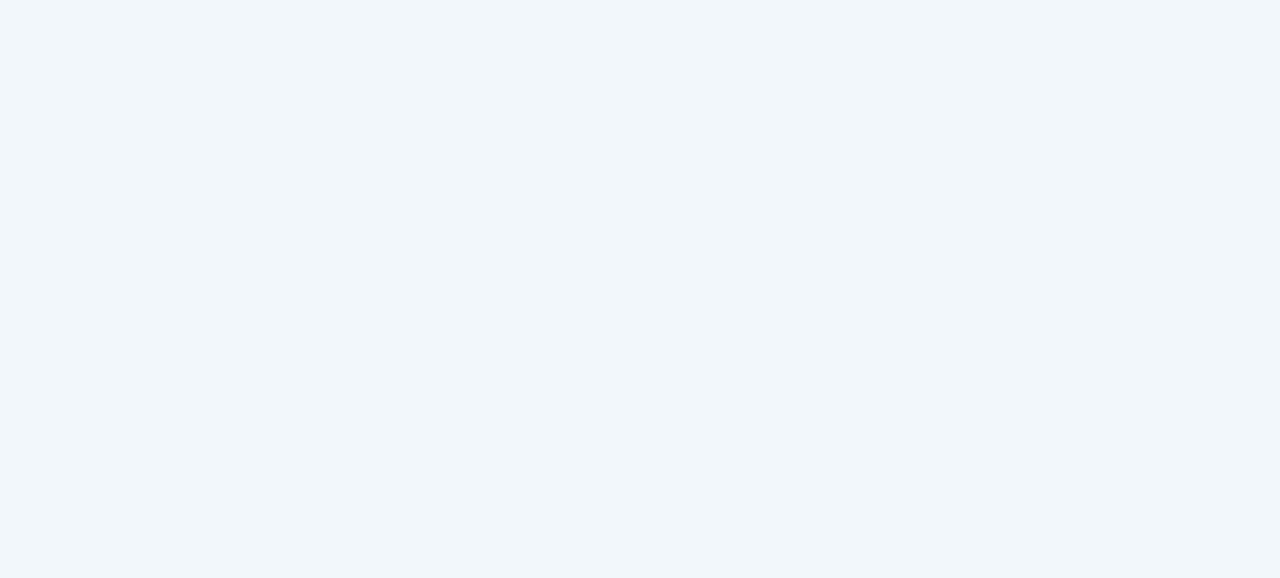
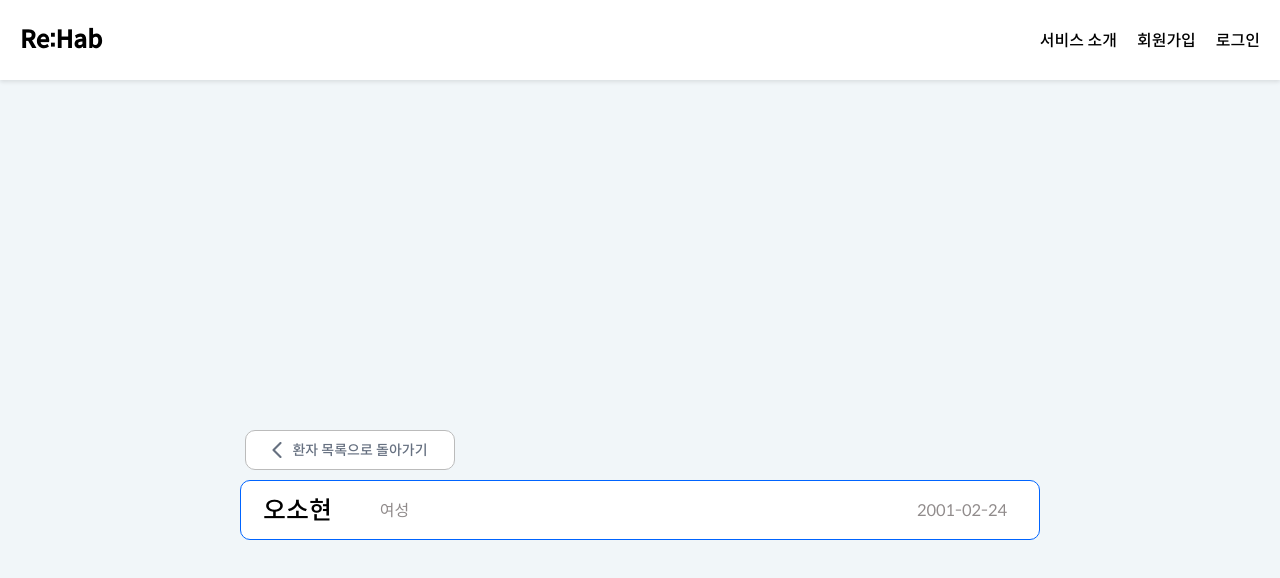
Before and after one commit to sync-without-async/Rehab-FrontEnd, a React (Vite) app: page /doctordetail in a window 1280 px wide. Before the commit this address had no page. Shown: the top 578 px of the page. Built offline with nearby package versions, Linux system fonts and the light colour scheme.

Commit message:
Feat: 전문의 환자 상세 페이지의 헤더 컴포넌트 구현

```diff
--- a/src/App.jsx
+++ b/src/App.jsx
@@ -7,6 +7,7 @@ import UserUntactReservePage from './pages/User/UserUntactReservePage.jsx';
 import UserReservePage from './pages/User/UserReservePage.jsx';
 import DoctorDashBoardPage from './pages/Doctor/DoctorDashBoardPage.jsx';
 import DoctorChartPage from './pages/Doctor/DoctorChartPage.jsx';
+import DoctorDetailPage from './pages/Doctor/DoctorDetailPage.jsx'
 import styled from "styled-components";
 import "./App.scss";
 
@@ -28,6 +29,7 @@ function App() {
           <Route path="/userreserve" element={<UserReservePage />} />
           <Route path="/doctordash" element={<DoctorDashBoardPage />} />
           <Route path="/doctorchart" element={<DoctorChartPage />} />
+          <Route path="/doctordetail" element={<DoctorDetailPage />} />
         </Routes>
       </Container>
     </Router>
--- /dev/null
+++ b/src/components/DoctorDashBoard/DoctorDetailHeader.jsx
@@ -0,0 +1,70 @@
+import styled from "styled-components";
+import { useEffect, useState } from "react";
+import { userLogin } from "../../librarys/login-api";
+
+const Container = styled.div`
+  width: 800px;
+  height: 60px;
+  border-radius: 10px;
+  border: 1px solid #0064ff;
+  background-color: #ffffff;
+  display: flex;
+  justify-content: space-between;
+  align-items: center;
+  padding: 24px 32px;
+`;
+
+const UserName = styled.span`
+  font-size: 25px;
+  color: #000000;
+  font-family: "Spoqa Han Sans Neo", "sans-serif";
+  font-weight: 500;
+  margin-left: -10px;
+`;
+
+const Gender = styled.span`
+  font-size: 16px;
+  color: #908B8B;
+  font-family: "Spoqa Han Sans Neo", "sans-serif";
+  font-weight: 300;
+  margin-left: -450px;
+`;
+
+const Birth = styled.span`
+  font-size: 16px;
+  color: #908B8B;
+  font-family: "Spoqa Han Sans Neo", "sans-serif";
+  font-weight: 300;
+  margin-left: 10px;
+`;
+
+const DoctorDetailHeader = () => {
+  const [patientInfo, setPatientInfo] = useState({});
+
+  useEffect(() => {
+    async function fetchPatientInfo() {
+      const doctorInfo = await userLogin("doctor", "123456");
+      const patient = doctorInfo?.patient;
+
+      if (patient) {
+        setPatientInfo({
+          name: patient.name,
+          gender: patient.gender,
+          birth: patient.birth
+        });
+      }
+    }
+
+    fetchPatientInfo();
+  }, []);
+
+  return (
+    <Container>
+      <UserName>{patientInfo.name}</UserName>
+      <Gender>{patientInfo.gender}</Gender>
+      <Birth>{patientInfo.birth}</Birth>
+    </Container>
+  );
+};
+
+export default DoctorDetailHeader;
--- a/src/librarys/login-api.js
+++ b/src/librarys/login-api.js
@@ -7,10 +7,12 @@ export async function userLogin(id, password) {
       password: "123456",
       name: "오소현",
       admin: false,
-      assignedDoctor: "김정원", // 배정된 전문의
-      assignedTherapist: "오민혁", // 배정된 재활치료사
-      recentVisitDate: "2023.09.01", // 최근 외래 진료일
-      nextReservationDate: "2023.09.11", // 다음 외래 예약일
+      assignedDoctor: "김정원",
+      assignedTherapist: "오민혁",
+      recentVisitDate: "2023.09.01",
+      nextReservationDate: "2023.09.11",
+      gender: "여성",
+      birth: "2001-02-24"
     },
     // Admin1: 전문의
     {
@@ -61,6 +63,8 @@ export async function userLogin(id, password) {
       therapist,
     };
   } else if (account.type === "admin1") {
+    const patient = accounts.find(item => item.assignedDoctor === account.name && item.type === "user");
+
     return {
       email: account.id,
       name: account.name,
@@ -69,6 +73,11 @@ export async function userLogin(id, password) {
       access_token: "admin1_token1",
       refresh_token: "admin1_token2",
       admin: account.admin,
+      patient: {
+        name: patient.name,
+        gender: patient.gender,
+        birth: patient.birth
+      }
     };
   } else if (account.type === "admin2") {
     return {
--- /dev/null
+++ b/src/pages/Doctor/DoctorDetailPage.jsx
@@ -0,0 +1,33 @@
+import styled from 'styled-components';
+import Header from '../../components/Header/Header';
+import BackButton from '../../components/Button/BackButton';
+import DoctorDetailHeader from '../../components/DoctorDashBoard/DoctorDetailHeader';
+
+const PageContainer = styled.div`
+  display: flex;
+  flex-direction: column;
+  height: 100vh;
+`;
+
+const CenteredContainer = styled.div`
+  display: flex;
+  flex-direction: column;
+  justify-content: center;
+  align-items: center;
+  flex: 1;
+  margin-top: 50px;
+`;
+
+const DoctorDetailPage = () => {
+  return (
+    <PageContainer>
+      <Header/>
+      <CenteredContainer>
+        <BackButton pageName="환자 목록" />
+        <DoctorDetailHeader/>
+      </CenteredContainer>
+    </PageContainer>
+  );
+}
+
+export default DoctorDetailPage;
```
